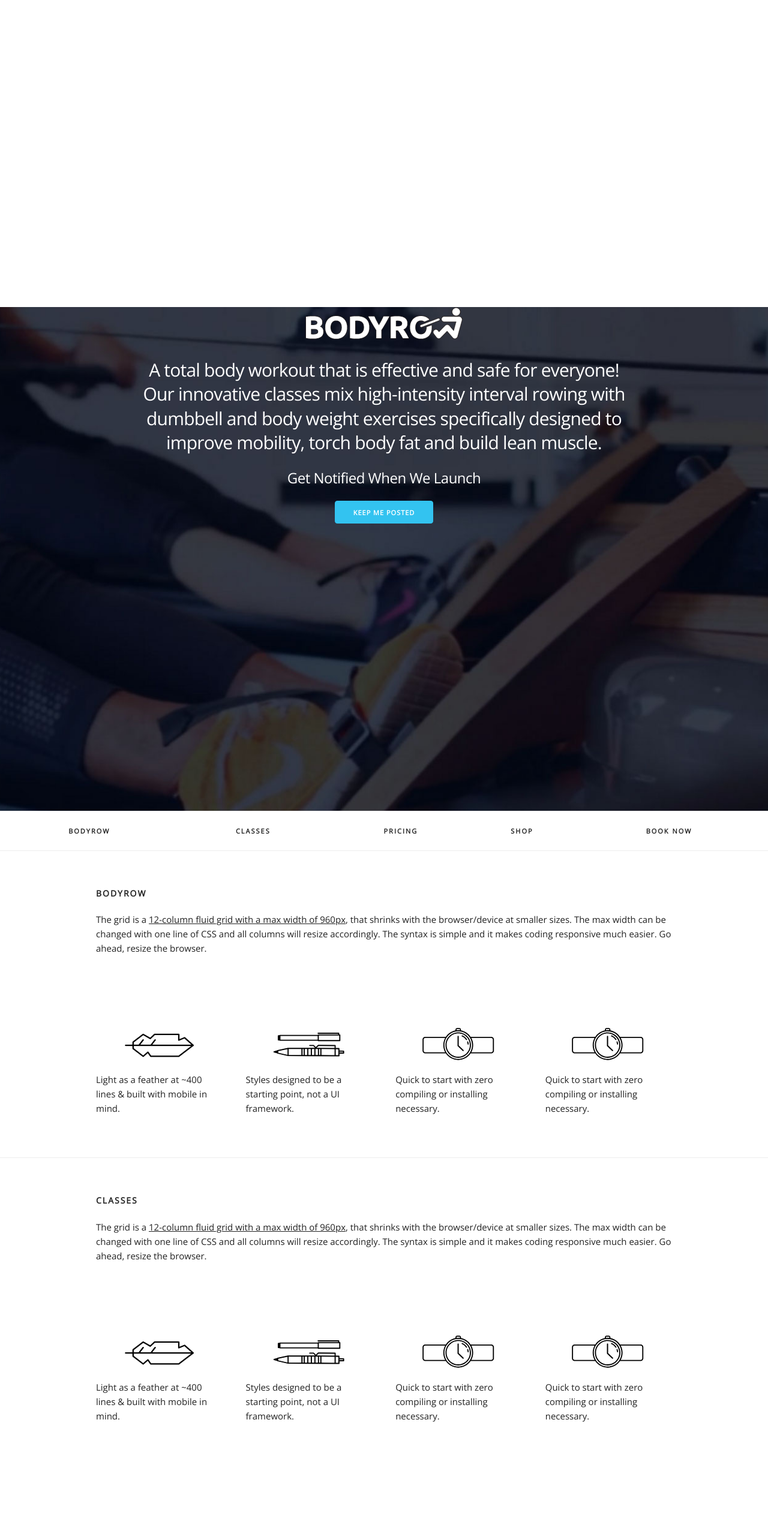
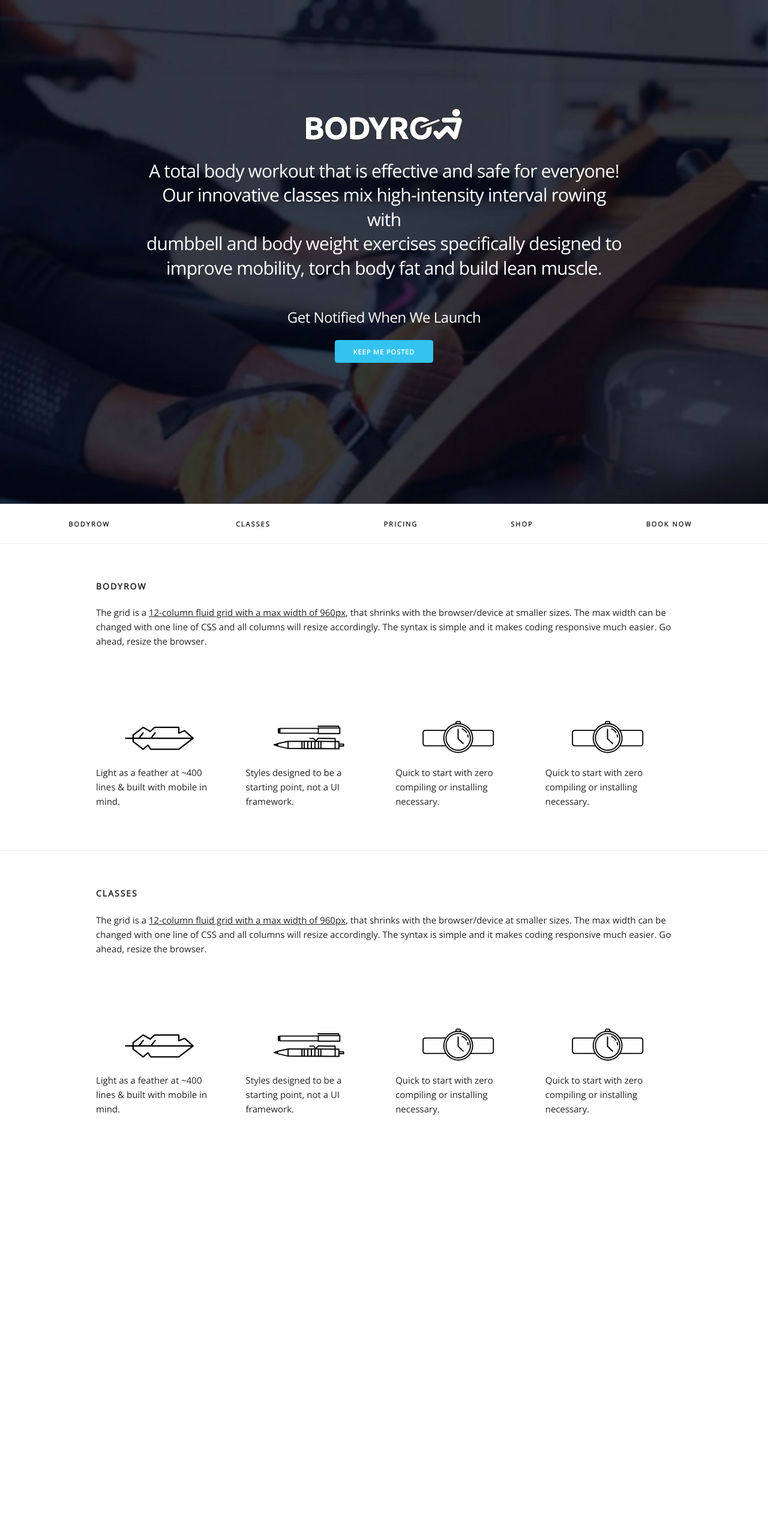
Before and after one commit to ambit/bodyrow, a Jekyll site: the page built from index.html, in a window 1280 px wide. Shown: the whole page at 60% size. Built offline with Jekyll 4.4.1, drawn with Linux system fonts in a browser that asks for light colours; nearby versions of some CDN libraries; after the commit the page ends 2051 px from its top, so only the background shows below that.

Commit message:
Update styling

```diff
--- a/css/style.css
+++ b/css/style.css
@@ -18,9 +18,10 @@ html, body {
   text-align: center;
   font-family: 'Open Sans', sans-serif;
   color: #fff;
-  margin: 40% auto 0 auto;
+  margin: 0 auto 0 auto;
+  padding-top: 180px;
   width: 100%;
-  max-width: 960px; }
+  max-width: 800px; }
 
 .docs-header {
   text-transform: uppercase;
--- a/index.html
+++ b/index.html
@@ -16,6 +16,7 @@ layout: home
         dumbbell and body weight exercises specifically designed to<br/>
         improve mobility, torch body fat and build lean muscle.
       </h4>
+      <br/>
       <h5>Get Notified When We Launch</h5>
       <a class="button button-primary" href="#">Keep Me Posted</a>
     </div>
```
Also changed, not shown: img/favicon.png.
